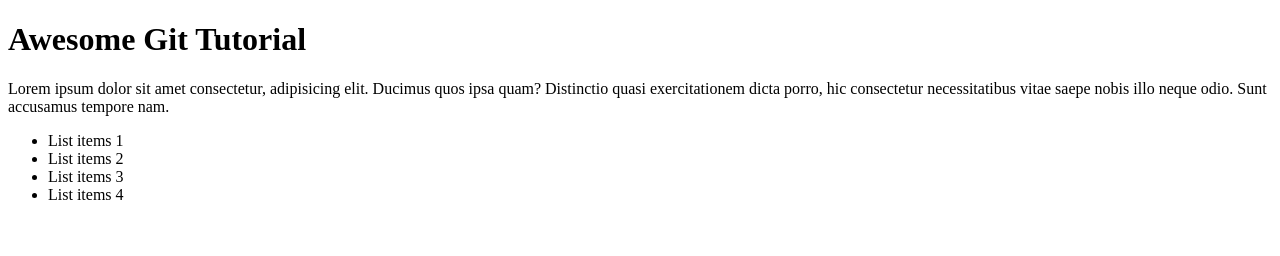
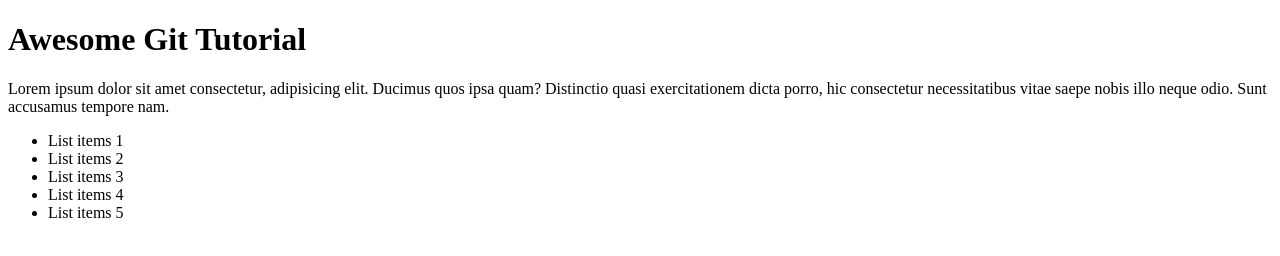
Before and after one commit to iPravinRathod/git-tutorial, a plain HTML site: page index.html in a window 1280 px wide. Drawn offline with Linux system fonts and the light colour scheme.

Commit message:
added another li

```diff
--- a/index.html
+++ b/index.html
@@ -18,6 +18,7 @@
       <li>List items 2</li>
       <li>List items 3</li>
       <li>List items 4</li>
+      <li>List items 5</li>
     </ul>
   </body>
 </html>
```
